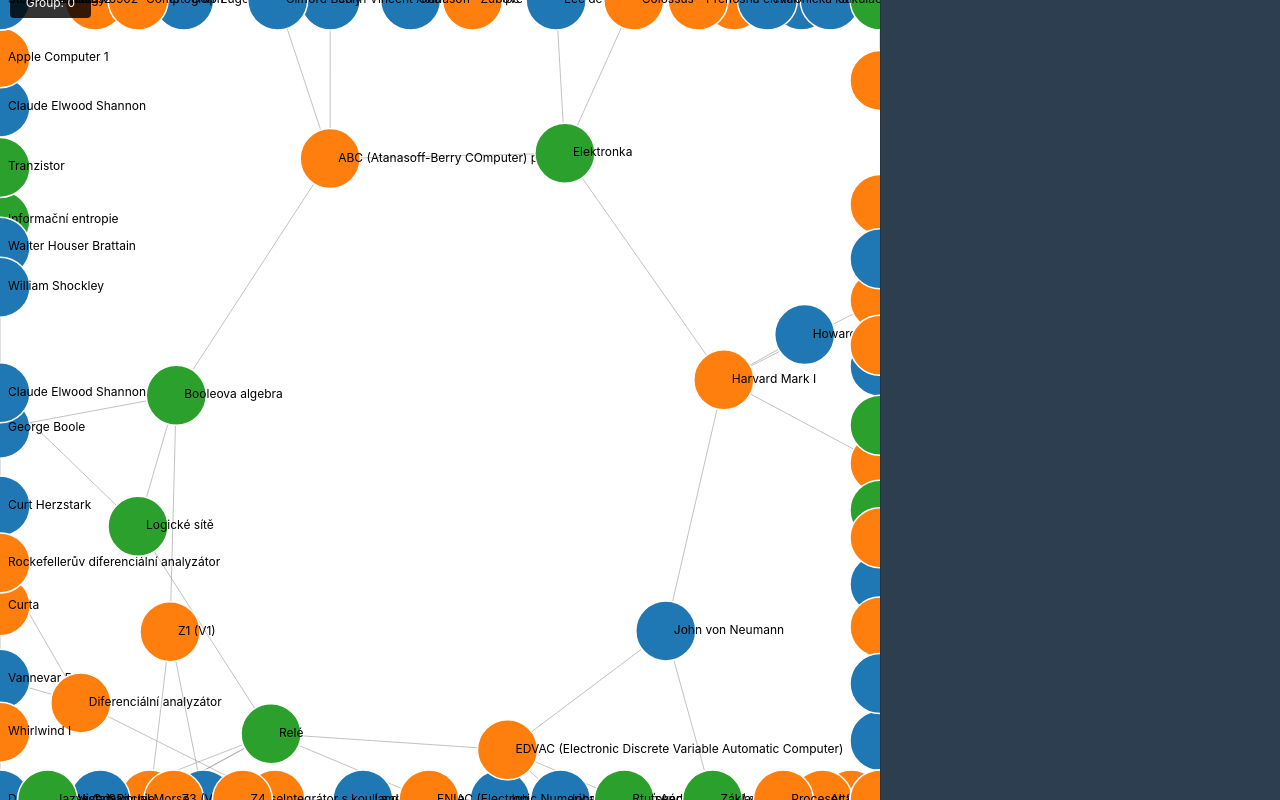
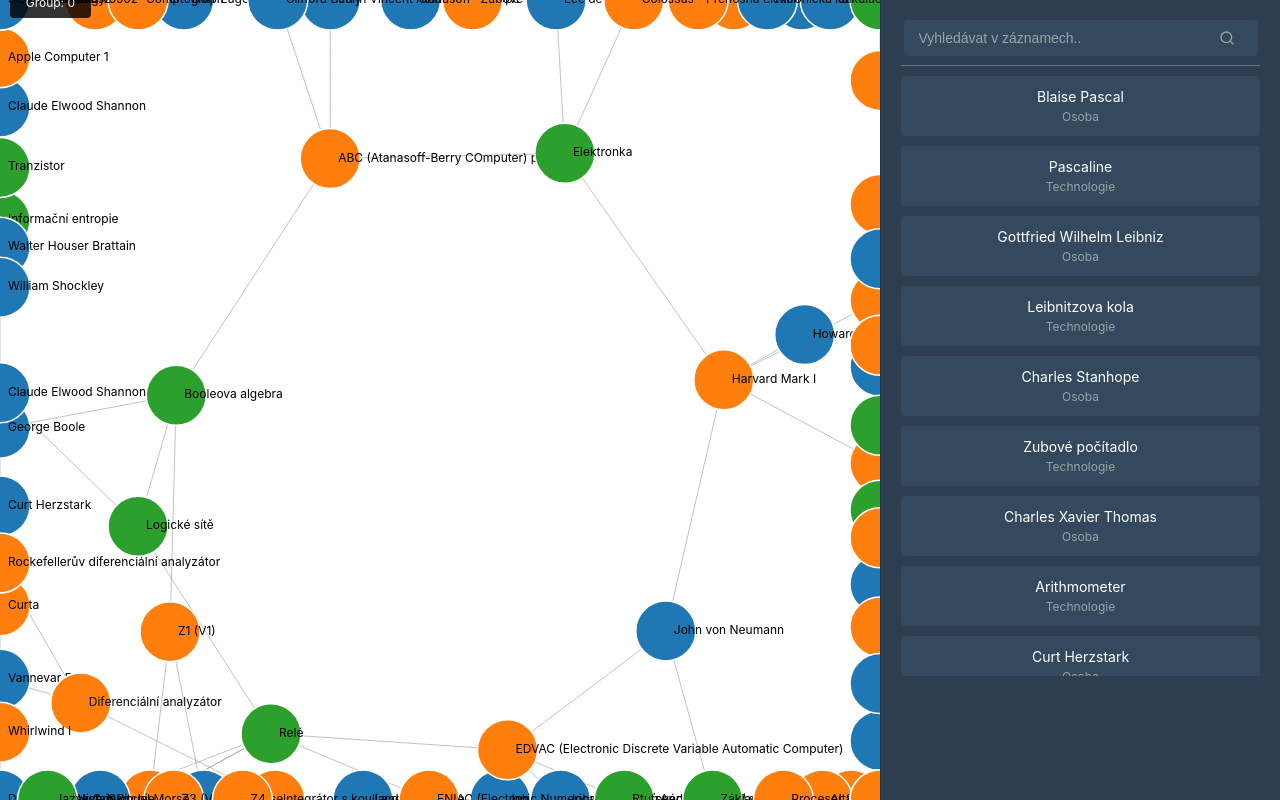
Before and after one commit to cvirlik/viz-project, a React (Create React App) app in the folder viz-project/: page / in a window 1280 px wide. Built offline with nearby package versions, Linux system fonts and the light colour scheme.

Commit message:
Add SearchBar

```diff
--- a/viz-project/src/components/NetworkVisualization.tsx
+++ b/viz-project/src/components/NetworkVisualization.tsx
@@ -1,8 +1,10 @@
-import React, { useEffect, useRef } from 'react';
+import React, { useEffect, useRef, useState } from 'react';
 import * as d3 from 'd3';
 import '../styles/NetworkVisualization.css';
+import '../styles/SearchBar.css';
 import historicalData from '../data/historical-data.json';
 import { FruchtermanReingold } from '../layouts/FruchtermanReingold';
+import SearchResults from './SearchResults';
 
 // SimulationNode je nadtrida patrici D3. Do nasi custom class Node muzeme dat co chceme.
 // Datum je jejich ekvivalent ke slovu Data,
@@ -29,6 +31,7 @@
   const svgRef = useRef<SVGSVGElement>(null);
   // Tooltip je ten dialog co se objevi pri najeti kurzorem na node.
   const tooltipRef = useRef<HTMLDivElement>(null);
+  const [searchQuery, setSearchQuery] = useState('');
 
   useEffect(() => {
     if (!svgRef.current) return;
@@ -193,14 +196,52 @@
         node.fy = null;
       }
     }
-  }, []);
+  });
+
+  const handleResultClick = (nodeId: string) => {
+    throw new Error(
+      'Funkce onclick zatím není implementována NetworkVisualization.tsx - řádek 202 (přibližně)\n\n',
+    );
+  };
 
   return (
     <div id="main-container">
       <div id="visualization-container">
+        {/* D3 vizualizace */}
         <svg id="visualization" ref={svgRef}></svg>
       </div>
-      <div id="sidebar">{/* Future elements will go here */}</div>
+      {/* Pravy sidebar s vyhledavanim */}
+      <div id="sidebar">
+        <div className="search-container">
+          <input
+            type="text"
+            className="search-input"
+            placeholder="Vyhledávat v záznamech.."
+            value={searchQuery}
+            onChange={(e) => setSearchQuery(e.target.value)}
+          />
+          {/* Dekorace */}
+          <svg
+            className="search-icon"
+            width="16"
+            height="16"
+            viewBox="0 0 24 24"
+            fill="none"
+            stroke="currentColor"
+            strokeWidth="2"
+            strokeLinecap="round"
+            strokeLinejoin="round"
+          >
+            <circle cx="11" cy="11" r="8" />
+            <line x1="21" y1="21" x2="16.65" y2="16.65" />
+          </svg>
+        </div>
+        <SearchResults
+          searchQuery={searchQuery}
+          onResultClick={handleResultClick}
+        />
+      </div>
+      {/* Tooltip k Node */}
       <div id="tooltip" className="tooltip" ref={tooltipRef}></div>
     </div>
   );
--- /dev/null
+++ b/viz-project/src/components/SearchResults.tsx
@@ -0,0 +1,43 @@
+import React from 'react';
+import historicalData from '../data/historical-data.json';
+
+interface SearchResultsProps {
+  searchQuery: string;
+  onResultClick: (nodeId: string) => void;
+}
+
+const SearchResults: React.FC<SearchResultsProps> = ({
+  searchQuery,
+  onResultClick,
+}) => {
+  const filteredResults = searchQuery
+    ? historicalData.vertices.filter((vertex) =>
+        vertex.title.toLowerCase().includes(searchQuery.toLowerCase()),
+      )
+    : historicalData.vertices;
+
+  return (
+    <div className="search-results">
+      {filteredResults.length === 0 ? (
+        <div className="no-results">Žádné výsledky nenalezeny</div>
+      ) : (
+        <div className="results-list">
+          {filteredResults.map((result) => (
+            <div
+              key={result.id}
+              className="result-item"
+              onClick={() => onResultClick(result.id.toString())}
+            >
+              <div className="result-title">{result.title}</div>
+              <div className="result-type">
+                {result.archetype === 0 ? 'Osoba' : 'Technologie'}
+              </div>
+            </div>
+          ))}
+        </div>
+      )}
+    </div>
+  );
+};
+
+export default SearchResults;
--- /dev/null
+++ b/viz-project/src/styles/SearchBar.css
@@ -0,0 +1,81 @@
+.search-container {
+  position: relative;
+  margin-bottom: 20px;
+}
+
+.search-container::after {
+  content: '';
+  position: absolute;
+  bottom: -10px;
+  left: 0;
+  width: 100%;
+  height: 1px;
+  background-color: white;
+  opacity: 0.3;
+}
+
+.search-input {
+  /* -60px je konstanta, kter fungovala na mým počítači, opravím to, jestli to fungovat nebude:)  */
+  width: calc(100% - 60px);
+  padding: 10px 40px 10px 15px;
+  border: none;
+  border-radius: 4px;
+  background-color: #34495e;
+  color: white;
+  font-size: 14px;
+}
+
+.search-input::placeholder {
+  color: #95a5a6;
+}
+
+.search-icon {
+  position: absolute;
+  right: 25px;
+  top: 50%;
+  transform: translateY(-50%);
+  color: #95a5a6;
+  pointer-events: none;
+}
+
+.search-results {
+  margin-top: 20px;
+  max-height: calc(100vh - 200px);
+  overflow-y: auto;
+}
+
+.results-list {
+  display: flex;
+  flex-direction: column;
+  gap: 10px;
+}
+
+.result-item {
+  padding: 12px;
+  background-color: #34495e;
+  border-radius: 4px;
+  cursor: pointer;
+  transition: background-color 0.2s;
+}
+
+.result-item:hover {
+  background-color: #2c3e50;
+}
+
+.result-title {
+  font-size: 14px;
+  color: white;
+  margin-bottom: 4px;
+}
+
+.result-type {
+  font-size: 12px;
+  color: #95a5a6;
+}
+
+.no-results {
+  color: #95a5a6;
+  text-align: center;
+  padding: 20px;
+  font-size: 14px;
+}
```
